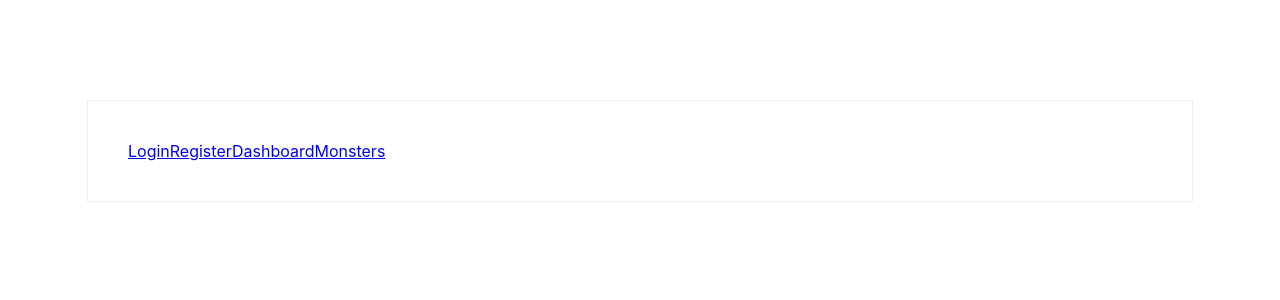
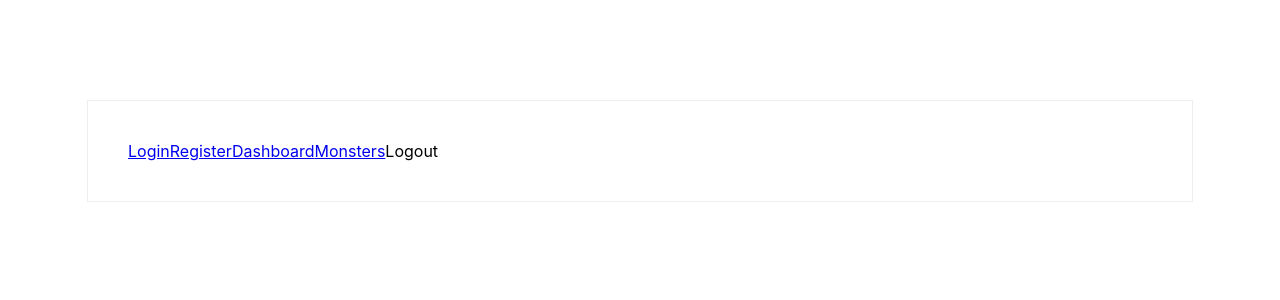
Before and after one commit to DGMarkel/recipe-box-client, a React (Create React App) app: page / in a window 1280 px wide. Shown: the top 300 px of the page. Built offline with nearby package versions, Linux system fonts and the light colour scheme.

Commit message:
build out handleLogout function

```diff
--- a/src/App.js
+++ b/src/App.js
@@ -16,6 +16,7 @@ class App extends Component {
     };
     this.handleRegisterSubmit = this.handleRegisterSubmit.bind(this);
     this.handleLoginSubmit = this.handleLoginSubmit.bind(this);
+    this.handleLogout = this.handleLogout.bind(this);
   }
 
   handleRegisterSubmit(e, data) {
@@ -59,6 +60,21 @@ class App extends Component {
     })
   }
 
+  handleLogout = () => {
+    fetch('/logout', {
+      method: 'DELETE',
+      headers: {
+        token: Auth.getToken(),
+        'Authorization': `Token ${Auth.getToken()}`
+      }
+    }).then( res => {
+      Auth.deauthenticateToken()
+      this.setState({
+        auth: Auth.isUserAuthenticated(),
+      })
+    }).catch( err => console.log(err))
+  }
+
   render() {
     return (
       <Router>
@@ -68,6 +84,7 @@ class App extends Component {
           <Link to="/register">Register</Link>
           <Link to="/dash">Dashboard</Link>
           <Link to="/monsters">Monsters</Link>
+          <span onClick={this.handleLogout}>Logout</span>
         </div>
         <Route
           exact path="/monsters"
--- a/src/modules/Auth.js
+++ b/src/modules/Auth.js
@@ -8,7 +8,7 @@ class Auth {
     return sessionStorage.getItem('token') !== null;
   }
 
-  static deauthenticateUser() {
+  static deauthenticateToken() {
     sessionStorage.removeItem('token');
   }
 
```
Also changed, not shown: src/components/AddMonsterForm.jsx (added).
